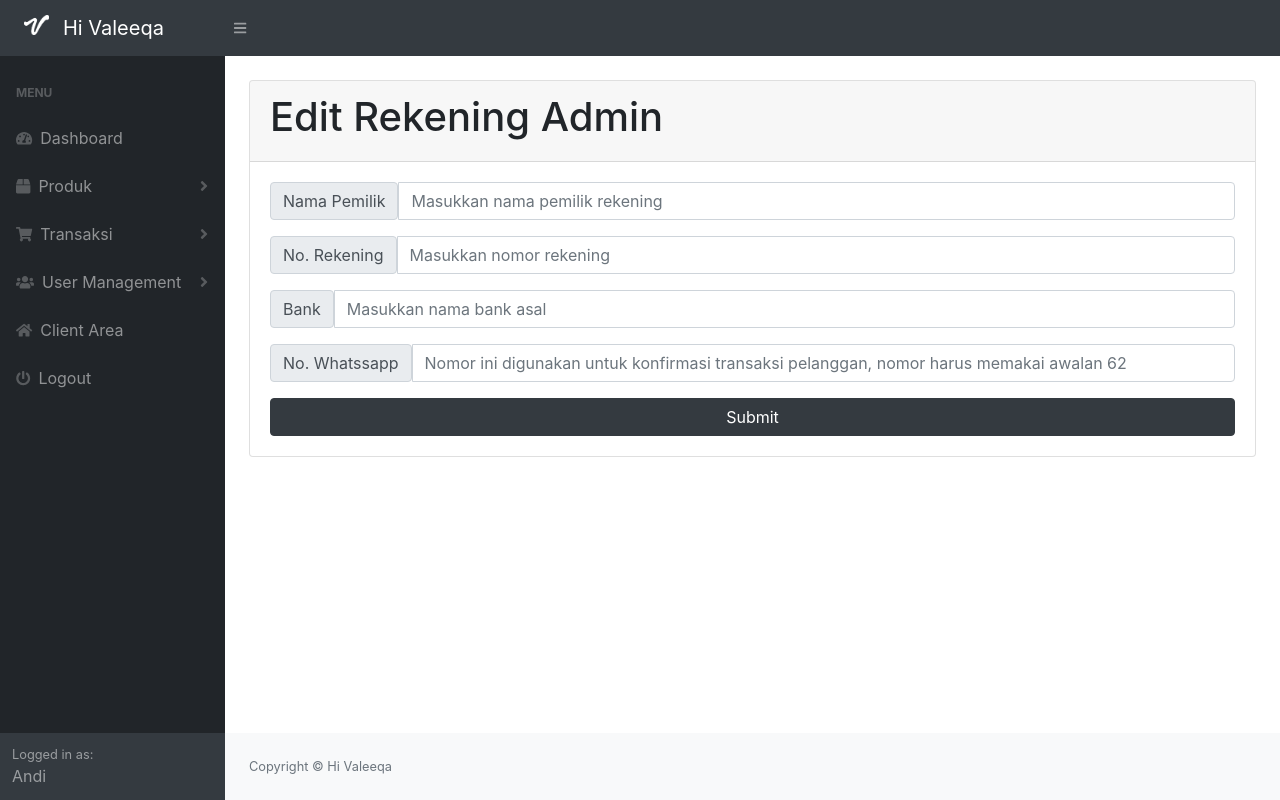
After one commit to akhmadnurh/Kelompok3_TIF19_C_WSI, a PHP site: page /Kelompok3_TIF19_C_WSI/admin/dist/edit-rekening.php in a window 1280 px wide. The commit adds this page. Run offline with PHP 8.4, Linux system fonts and the light colour scheme; a user stored in the database is signed in; data that the repository does not hold is empty; some libraries are stand-ins or nearby versions.

Commit message:
Menambahkan rekening di admin, dan tampilkan informasi rekening pada pembayaran user

```diff
--- /dev/null
+++ b/web-project/admin/dist/edit-rekening.php
@@ -0,0 +1,46 @@
+<?php
+    include "sidebar.php";
+    require_once "connection.php";
+
+    $sql = "SELECT * FROM rekening";
+    $query = mysqli_query($conn, $sql);
+    $data = mysqli_fetch_array($query);
+    ?>
+    <!-- Icon Title -->
+    <link rel="icon" href="../../images/hi_valeeqa.png">
+    <div class="container-fluid">
+      <div class="card my-4">
+        <div class="card-header">
+          <h1>Edit Rekening Admin</h1>
+        </div>
+        <div class="card-body">
+            <?php
+                if(isset($_GET["error"])){
+                    if($_GET["error"] == "wa"){
+                        echo "<div class='alert alert-danger'>Pastikan nomor WA diawali dengan angka <strong>62</strong>!</div>";
+                    }
+                }
+            ?>
+          <form action="edit-rekening-process.php" method="POST">
+            <div class="input-group mb-3">
+              <span class="input-group-text">Nama Pemilik</span>
+              <input type="text" name="nama" class="form-control" placeholder="Masukkan nama pemilik rekening" maxlength="70" value="<?php echo $data["nama"]; ?>" required>
+            </div>
+            <div class="input-group mb-3">
+              <span class="input-group-text">No. Rekening</span>
+              <input type="text" name="rekening" class="form-control" placeholder="Masukkan nomor rekening" maxlength="30" value="<?php echo $data["rekening"]; ?>" required>
+            </div>
+            <div class="input-group mb-3">
+              <span class="input-group-text">Bank</span>
+              <input type="text" name="bank" class="form-control" placeholder="Masukkan nama bank asal" maxlength="30" value="<?php echo $data["bank"]; ?>" required>
+            </div>
+            <div class="input-group mb-3">
+              <span class="input-group-text">No. Whatssapp</span>
+              <input type="text" name="wa" class="form-control" placeholder="Nomor ini digunakan untuk konfirmasi transaksi pelanggan, nomor harus memakai awalan 62" maxlength="15" value="<?php echo $data["nomor_wa"]; ?>" required>
+            </div>
+            <button class="btn btn-dark" type="submit" style="width: 100%;">Submit</button>
+          </form>
+        </div>
+      </div>
+    </div>
+<?php include 'footer.php' ?>
--- a/web-project/admin/dist/sidebar.php
+++ b/web-project/admin/dist/sidebar.php
@@ -92,6 +92,7 @@
                                 <nav class="sb-sidenav-menu-nested nav">
                                     <a class="nav-link" href="user.php">User</a>
                                     <a class="nav-link" href="admin.php">Admin</a>
+                                    <a class="nav-link" href="rekening.php">Rekening</a>
                                     <a class="nav-link" href="edit-user.php?status=add">Tambah User</a>
                                     <a class="nav-link" href="lupa-password.php">Lupa Password</a>
                                 </nav>
```
Also changed, not shown: web-project/admin/dist/edit-rekening-process.php (added, +20 -0 lines), web-project/admin/dist/rekening.php (added, +42 -0 lines), web-project/scripts/checkout.php (+9 -4 lines), web-project/scripts/lupa-password-process.php (+7 -4 lines), web-project/scripts/lupa-password.php (+10 -2 lines).
